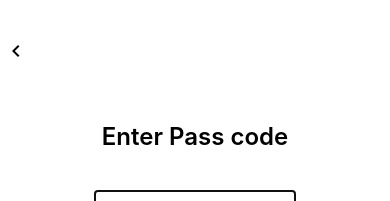
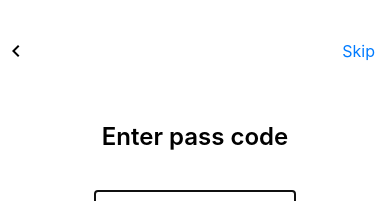
Before and after one commit to KohTzyyShen/biometric_transaction_history, a React Native app: screen /Passcode in a window 390 px wide. Shown: the top 201 px of the page. Built offline with nearby package versions, Linux system fonts and the light colour scheme.

Commit message:
styles and skip button added in passcode screen

```diff
--- /dev/null
+++ b/src/constants/strings.ts
@@ -0,0 +1,11 @@
+const strings = {
+  transactionTitle: "Transaction",
+  enter_passcode: 'Enter pass code',
+  forgot_passcode: 'Forgot Passcode?',
+  reset_passcode: 'Reset passcode',
+  incorrect_passcode_title: 'Incorrect passcode',
+  incorrect_passcode_message: 'Please try again',
+  try_again: 'Try Again',
+};
+
+export default strings;
--- a/src/screens/HomeScreen.tsx
+++ b/src/screens/HomeScreen.tsx
@@ -3,6 +3,9 @@ import { SafeAreaView, View, Text, Button, StyleSheet, Alert } from "react-nativ
 import PortfolioData from "../data/Portfolio.json";
 import { useAuth } from "../context/AuthContext";
 import { LinearGradient } from "expo-linear-gradient";
+import strings from "../constants/strings";
+
+
 
 export default function HomeScreen({ navigation }: any) {
   const username = PortfolioData.Login.username;
--- a/src/screens/PasscodeScreen.tsx
+++ b/src/screens/PasscodeScreen.tsx
@@ -15,23 +15,24 @@ import {
 import { useAuth } from '../context/AuthContext';
 import { useUser } from '../context/UserContext';
 import { MaterialCommunityIcons } from '@expo/vector-icons';
+import strings from '../constants/strings';
 
-export default function PasscodeScreen({ navigation }: any) {
+export default function passcodescreen({ navigation }: any) {
   const { authenticate } = useAuth();
-  const { passcode: userPasscode } = useUser();
-  const [input, setInput] = useState('');
-  const [keyboardHeight] = useState(new Animated.Value(20));
+  const { passcode: userpasscode } = useUser();
+  const [input, setinput] = useState('');
+  const [keyboardheight] = useState(new Animated.Value(20));
 
   useEffect(() => {
     const showSub = Keyboard.addListener('keyboardDidShow', (e) => {
-      Animated.timing(keyboardHeight, {
+      Animated.timing(keyboardheight, {
         toValue: e.endCoordinates.height + 20,
         duration: 250,
         useNativeDriver: false,
       }).start();
     });
     const hideSub = Keyboard.addListener('keyboardDidHide', () => {
-      Animated.timing(keyboardHeight, {
+      Animated.timing(keyboardheight, {
         toValue: 20,
         duration: 250,
         useNativeDriver: false,
@@ -46,15 +47,15 @@ export default function PasscodeScreen({ navigation }: any) {
   useEffect(() => {
     if (input.length === 6) {
       Keyboard.dismiss();
-      if (input === userPasscode) {
+      if (input === userpasscode) {
         authenticate().then(() => {
           navigation.navigate('Transaction History', { skipPasscode: false });
         });
       } else {
         Alert.alert(
-          'Incorrect passcode',
-          'Please try again',
-          [{ text: 'Try Again', onPress: () => setInput('') }],
+          strings.incorrect_passcode_title,
+          strings.incorrect_passcode_message,
+          [{ text: strings.try_again, onPress: () => setinput('') }],
           { cancelable: false }
         );
       }
@@ -68,29 +69,38 @@ export default function PasscodeScreen({ navigation }: any) {
       keyboardVerticalOffset={Platform.OS === 'ios' ? 100 : 0}
     >
       <SafeAreaView style={styles.container}>
-        <TouchableOpacity style={styles.backIcon} onPress={() => navigation.navigate('Home')}>
+       <View style={styles.topRow}>
+  <TouchableOpacity style={styles.backicon} onPress={() => navigation.navigate('Home')}>
     <MaterialCommunityIcons name="chevron-left" size={24} color="black" />
   </TouchableOpacity>
 
+  <TouchableOpacity
+    style={styles.skipButton}
+    onPress={() => navigation.navigate('Transaction History', { skipPasscode: true })}
+  >
+    <Text style={styles.skipText}>Skip</Text>
+  </TouchableOpacity>
+</View>
+
         <View style={styles.body}>
-          <Text style={styles.title}>Enter Pass code</Text>
+          <Text style={styles.title}>{strings.enter_passcode}</Text>
           <Text style={styles.result}>{input}</Text>
 
-          <View style={styles.inputRow}>
+          <View style={styles.inputrow}>
             <TextInput
               style={styles.input}
               keyboardType="numeric"
               maxLength={6}
               value={input}
-              onChangeText={(text) => setInput(text.replace(/[^0-9]/g, ''))}
+              onChangeText={(text) => setinput(text.replace(/[^0-9]/g, ''))}
               autoFocus
             />
           </View>
         </View>
 
-        <Animated.View style={[styles.forgotContainer, { marginBottom: keyboardHeight }]}>
-          <TouchableOpacity onPress={() => Alert.alert('Reset passcode')}>
-            <Text style={styles.forgotText}>Forgot Passcode?</Text>
+        <Animated.View style={[styles.forgotcontainer, { marginBottom: keyboardheight }]}>
+          <TouchableOpacity onPress={() => Alert.alert(strings.reset_passcode)}>
+            <Text style={styles.forgottext}>{strings.forgot_passcode}</Text>
           </TouchableOpacity>
         </Animated.View>
       </SafeAreaView>
@@ -104,21 +114,35 @@ const styles = StyleSheet.create({
     paddingHorizontal: 24,
     backgroundColor: '#fff',
   },
-  backIcon: {
-    marginTop: 35,
-    marginLeft: 0,
+ topRow: {
+  flexDirection: 'row',
+  justifyContent: 'space-between',
+  alignItems: 'center',
+  marginHorizontal: 0, // same as container paddingHorizontal
+  marginTop: 35, // same as before for backicon
+  height: 32, // same height as backicon for vertical alignment
+},
+backicon: {
   width: 32,
   height: 32,
   justifyContent: 'center',
   alignItems: 'center',
 },
+skipButton: {
+  paddingHorizontal:15,
+  paddingVertical: 5,
+},
+skipText: {
+  color: '#007bff', // to make text transparent as you requested (or use 'Skip' if you want visible)
+  fontSize: 16,
+},
+
   body: {
     flex: 1,
     marginTop: 55,
     alignItems: 'center',
   },
   title: {
-
     fontSize: 24,
     fontWeight: '600',
     marginBottom: 20,
@@ -128,7 +152,7 @@ const styles = StyleSheet.create({
     letterSpacing: 8,
     marginBottom: 20,
   },
-  inputRow: {
+  inputrow: {
     flexDirection: 'row',
   },
   input: {
@@ -139,10 +163,10 @@ const styles = StyleSheet.create({
     borderColor: '#ccc',
     textAlign: 'center',
   },
-  forgotContainer: {
+  forgotcontainer: {
     alignItems: 'center',
   },
-  forgotText: {
+  forgottext: {
     fontSize: 16,
     color: '#007bff',
     marginBottom: 20,
--- a/src/screens/TransactionHistoryScreen.tsx
+++ b/src/screens/TransactionHistoryScreen.tsx
@@ -1,4 +1,5 @@
 import React, { useState, useCallback } from "react";
+
 import {
   SafeAreaView,
   View,
```
Also changed, not shown: src/styles/typography.ts (added, +40 -0 lines), src/styles/colors.ts (added), src/styles/index.ts (added). Lines whose indentation alone changed are shown as unchanged.
